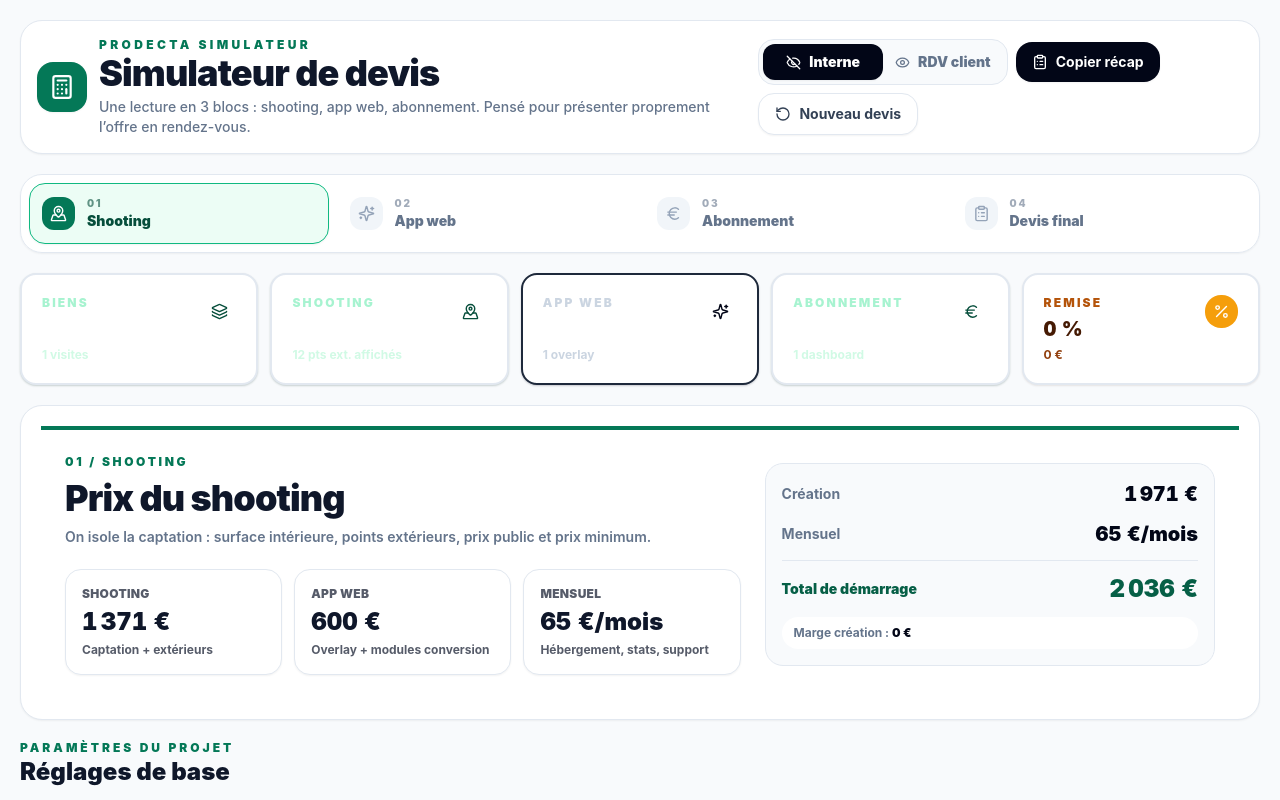
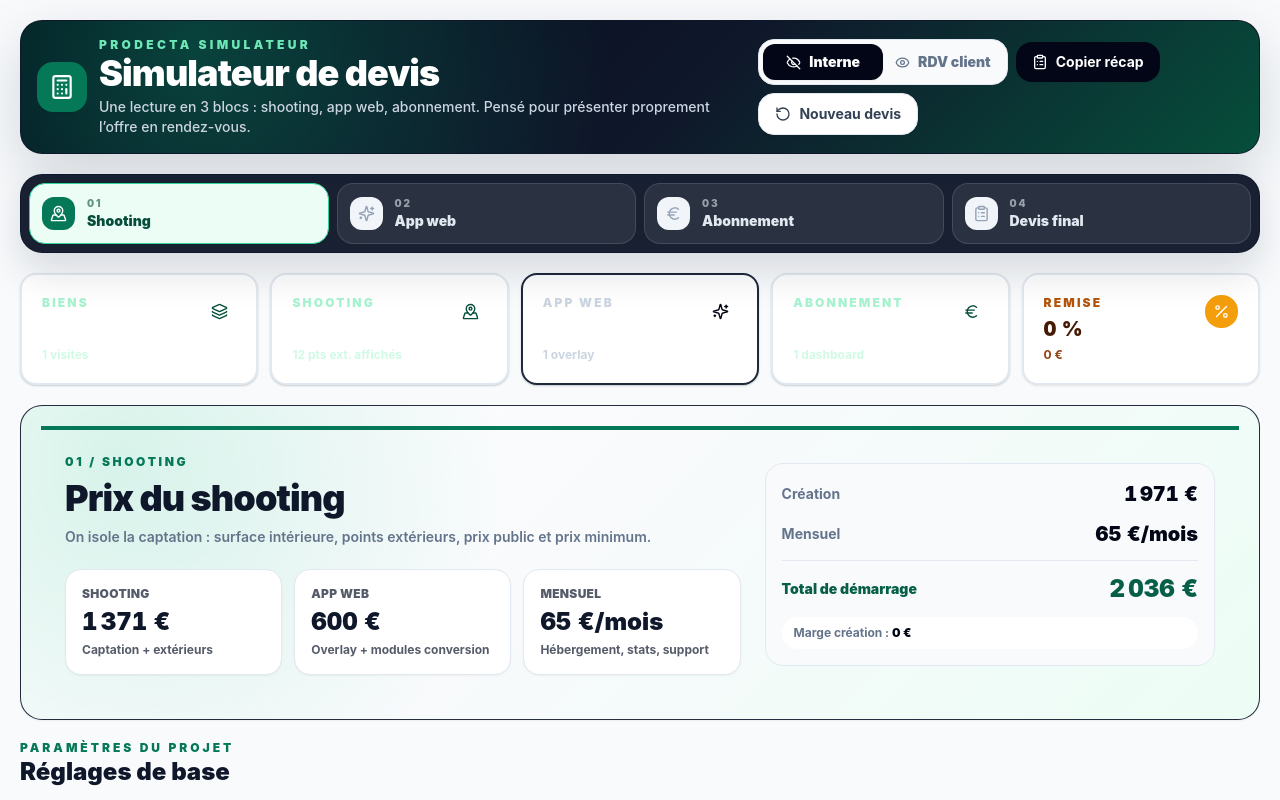
Before and after one commit to antoinetlcx/Prodecta-, a React (Vite) app: page / in a window 1280 px wide. Shown: the top 800 px of the page. Built offline with nearby package versions, Linux system fonts and the light colour scheme.

Commit message:
Add stronger top simulator styling

```diff
--- a/src/index.css
+++ b/src/index.css
@@ -13,7 +13,9 @@
 body {
   margin: 0;
   min-width: 320px;
-  background: #f8fafc;
+  background:
+    radial-gradient(circle at top left, rgba(16, 185, 129, 0.16), transparent 32rem),
+    linear-gradient(180deg, #ecfdf5 0%, #f8fafc 320px, #f8fafc 100%);
 }
 
 button,
@@ -22,3 +24,55 @@
 select {
   font: inherit;
 }
+
+header.rounded-\[22px\] {
+  border-color: rgba(15, 23, 42, 0.9) !important;
+  background:
+    radial-gradient(circle at 14% 20%, rgba(16, 185, 129, 0.32), transparent 26rem),
+    linear-gradient(135deg, #020617 0%, #0f172a 54%, #064e3b 100%) !important;
+  color: #fff !important;
+  box-shadow: 0 22px 60px rgba(15, 23, 42, 0.16) !important;
+}
+
+header.rounded-\[22px\] h1,
+header.rounded-\[22px\] p {
+  color: #fff !important;
+}
+
+header.rounded-\[22px\] p:first-child {
+  color: #6ee7b7 !important;
+}
+
+header.rounded-\[22px\] p:last-child {
+  color: #cbd5e1 !important;
+}
+
+nav.sticky {
+  border-color: rgba(15, 23, 42, 0.92) !important;
+  background: rgba(15, 23, 42, 0.96) !important;
+  box-shadow: 0 18px 40px rgba(15, 23, 42, 0.14) !important;
+}
+
+nav.sticky button {
+  border-color: rgba(255, 255, 255, 0.12) !important;
+  background: rgba(255, 255, 255, 0.08) !important;
+  color: #e2e8f0 !important;
+}
+
+nav.sticky button:hover {
+  background: rgba(255, 255, 255, 0.14) !important;
+  color: #fff !important;
+}
+
+nav.sticky button.border-emerald-500 {
+  border-color: #34d399 !important;
+  background: #ecfdf5 !important;
+  color: #064e3b !important;
+}
+
+section[aria-labelledby="overview-title"] > div {
+  border-color: rgba(15, 23, 42, 0.9) !important;
+  background:
+    radial-gradient(circle at 8% 18%, rgba(16, 185, 129, 0.16), transparent 24rem),
+    linear-gradient(135deg, #ffffff 0%, #f8fafc 45%, #ecfdf5 100%) !important;
+}
```
